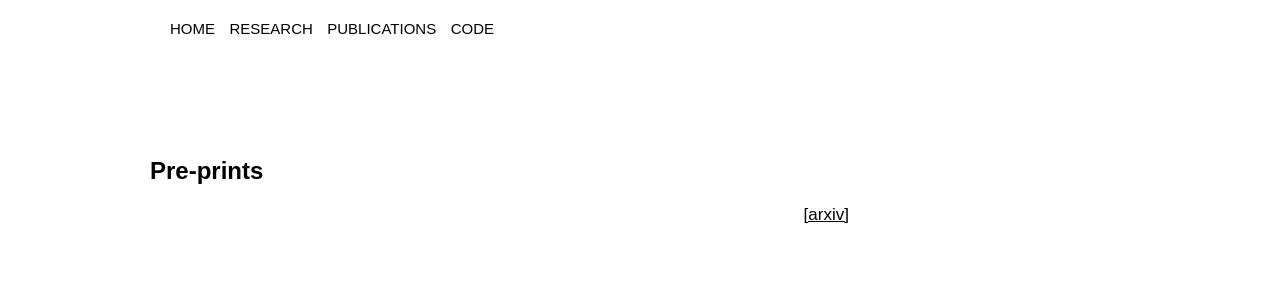
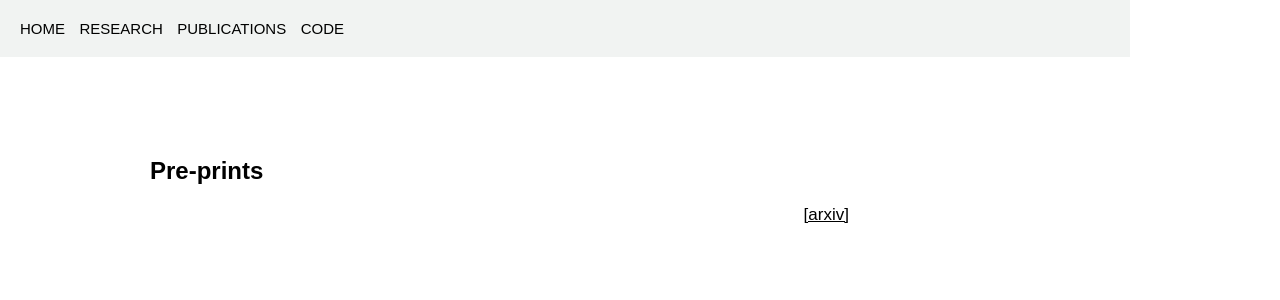
Before and after one commit to mckimb/mckimb.github.io, a Jekyll site: the page built from papers/index.html, in a window 1280 px wide. Shown: the top 300 px of the page. Built offline with Jekyll 4.4.1, drawn with Linux system fonts in a browser that asks for light colours.

Commit message:
Update main.css

```diff
--- a/css/main.css
+++ b/css/main.css
@@ -87,12 +87,12 @@ nav ul li, footer ul li {
 .topnav {
     position: absolute;
     padding: 15px 15px;
-    background-color: white;
+    background-color: #f1f3f2;
     overflow: hidden;
     list-style:none;
     top: 0;
-    left: 150px;
-    right: 0;
+    left: 0;
+    right: 150px;
     text-align:left;
 }
 
```
